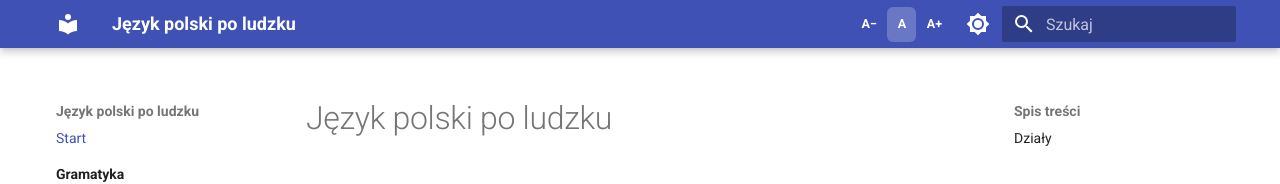
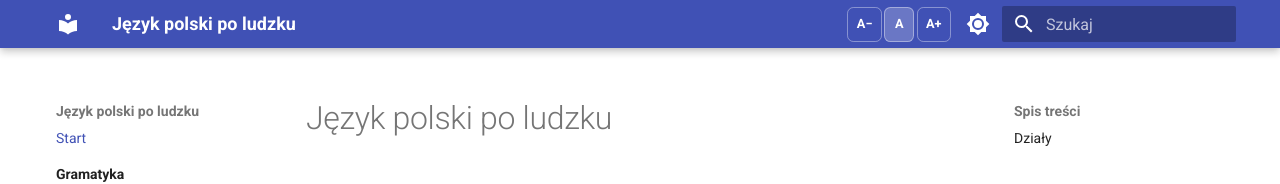
Before and after one commit to dchorazkiewicz/SP_JP, an MkDocs documentation site: the page built from docs/index.md, in a window 1280 px wide. Shown: the top 184 px of the page. Built offline with MkDocs 1.6.1 and Material for MkDocs 9.7.7, drawn with Linux system fonts in a browser that asks for light colours.

Commit message:
Fix font scaling CSS and header controls

```diff
--- a/docs/stylesheets/extra.css
+++ b/docs/stylesheets/extra.css
@@ -3,23 +3,33 @@
   --sp-accent-dark: #1f4f43;
   --sp-line: #d8dedb;
   --sp-soft: #f5f7f6;
-  --sp-font-scale: 1;
+  --sp-typeset-size: 0.8rem;
+  --sp-nav-size: 0.7rem;
 }
 
 html[data-sp-font-scale="small"] {
-  --sp-font-scale: 0.9;
+  --sp-typeset-size: 0.704rem;
+  --sp-nav-size: 0.616rem;
 }
 
 html[data-sp-font-scale="normal"] {
-  --sp-font-scale: 1;
+  --sp-typeset-size: 0.8rem;
+  --sp-nav-size: 0.7rem;
 }
 
 html[data-sp-font-scale="large"] {
-  --sp-font-scale: 1.15;
+  --sp-typeset-size: 0.944rem;
+  --sp-nav-size: 0.826rem;
 }
 
 html[data-sp-font-scale="xlarge"] {
-  --sp-font-scale: 1.3;
+  --sp-typeset-size: 1.088rem;
+  --sp-nav-size: 0.952rem;
+}
+
+html[data-sp-font-scale="xxlarge"] {
+  --sp-typeset-size: 1.232rem;
+  --sp-nav-size: 1.078rem;
 }
 
 [data-md-color-scheme="slate"] {
@@ -32,67 +42,82 @@
 }
 
 .md-typeset {
-  font-size: calc(0.8rem * var(--sp-font-scale));
+  font-size: var(--sp-typeset-size);
 }
 
-.md-nav,
-.md-nav__link,
-.md-nav__title {
-  font-size: calc(0.7rem * var(--sp-font-scale));
+.md-sidebar .md-nav,
+.md-sidebar .md-nav__link,
+.md-sidebar .md-nav__title,
+.md-nav--primary,
+.md-nav--secondary {
+  font-size: var(--sp-nav-size);
 }
 
 .sp-font-controls {
   align-items: center;
+  color: inherit;
   display: inline-flex;
   flex: 0 0 auto;
-  gap: 0.08rem;
+  gap: 0.12rem;
   height: 2.4rem;
   margin-left: 0.2rem;
   margin-right: 0.15rem;
+  pointer-events: auto;
+  position: relative;
+  z-index: 4;
 }
 
 .sp-font-controls__button {
   align-items: center;
   background: transparent;
-  border: 0;
-  border-radius: 0.3rem;
-  color: var(--md-primary-bg-color);
+  border: 1px solid color-mix(in srgb, currentColor 38%, transparent);
+  border-radius: 0.32rem;
+  color: inherit;
   cursor: pointer;
   display: inline-flex;
   font-family: inherit;
-  font-size: 0.63rem;
-  font-weight: 750;
+  font-size: 0.64rem;
+  font-weight: 800;
   height: 1.75rem;
   justify-content: center;
   line-height: 1;
-  min-width: 1.65rem;
-  padding: 0 0.25rem;
-  transition: background-color 0.15s ease, color 0.15s ease;
+  min-width: 1.72rem;
+  padding: 0 0.26rem;
+  transition: background-color 0.15s ease, opacity 0.15s ease, transform 0.15s ease;
 }
 
 .sp-font-controls__button:hover,
 .sp-font-controls__button:focus-visible {
-  background: color-mix(in srgb, var(--md-primary-bg-color) 16%, transparent);
-  outline: none;
+  background: color-mix(in srgb, currentColor 15%, transparent);
+  outline: 2px solid color-mix(in srgb, currentColor 45%, transparent);
+  outline-offset: 1px;
+}
+
+.sp-font-controls__button:active {
+  transform: translateY(1px);
 }
 
 .sp-font-controls__button[aria-pressed="true"] {
-  background: color-mix(in srgb, var(--md-primary-bg-color) 22%, transparent);
+  background: color-mix(in srgb, currentColor 22%, transparent);
+}
+
+.sp-font-controls__button:disabled {
+  cursor: default;
+  opacity: 0.35;
 }
 
 .sp-font-controls__button--reset {
-  min-width: 1.45rem;
+  min-width: 1.5rem;
 }
 
 .sp-font-controls__status {
+  clip: rect(0, 0, 0, 0);
+  clip-path: inset(50%);
   height: 1px;
-  margin: -1px;
   overflow: hidden;
-  padding: 0;
   position: absolute;
+  white-space: nowrap;
   width: 1px;
-  clip: rect(0, 0, 0, 0);
-  white-space: nowrap;
 }
 
 .section-grid {
@@ -190,7 +215,7 @@
 
 @media screen and (max-width: 720px) {
   .sp-font-controls {
-    gap: 0;
+    gap: 0.06rem;
     margin-left: 0;
     margin-right: 0.05rem;
   }
```
